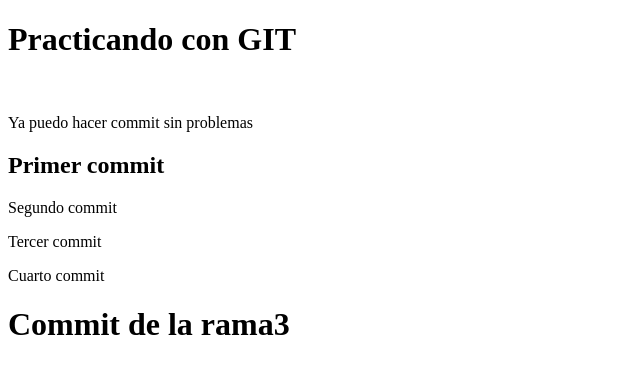
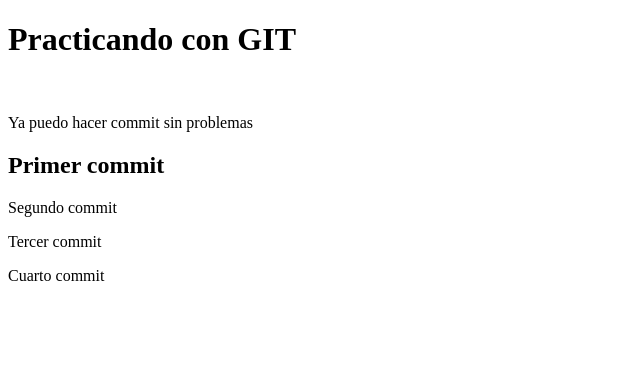
Before and after one commit to nereafer/nereapruebas, a plain HTML site: page index.html in a window 1280 px wide. Shown: the whole page, without its empty margins (0-640 px from the left). Drawn offline with Linux system fonts and the light colour scheme.

Commit message:
Eliminada la línea de la rama3

```diff
--- a/index.html
+++ b/index.html
@@ -13,6 +13,5 @@
     <p>Segundo commit</p>
     <p>Tercer commit</p>
     <p>Cuarto commit</p>
-    <h1>Commit de la rama3</h1>
 </body>
 </html>
```
